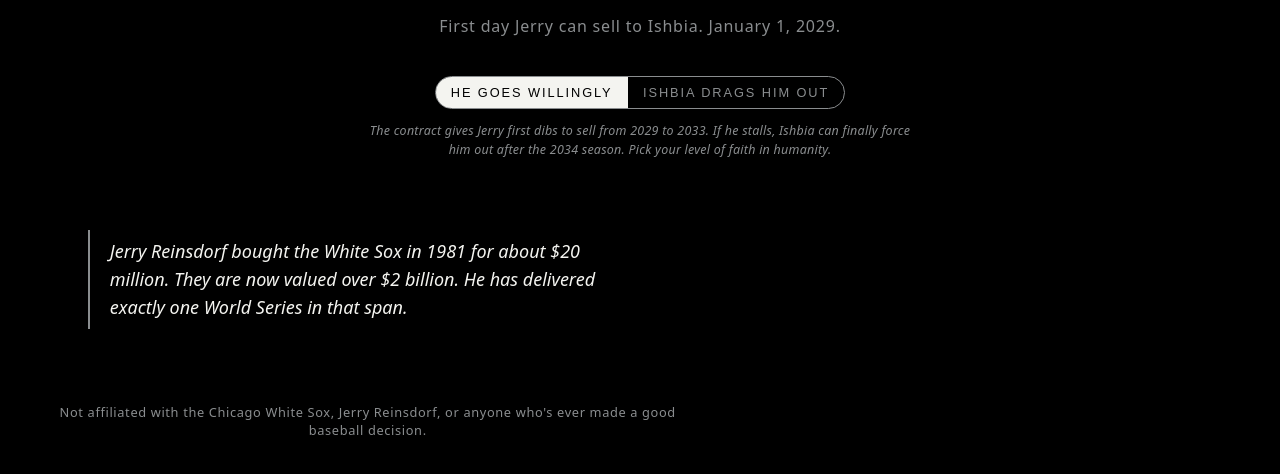
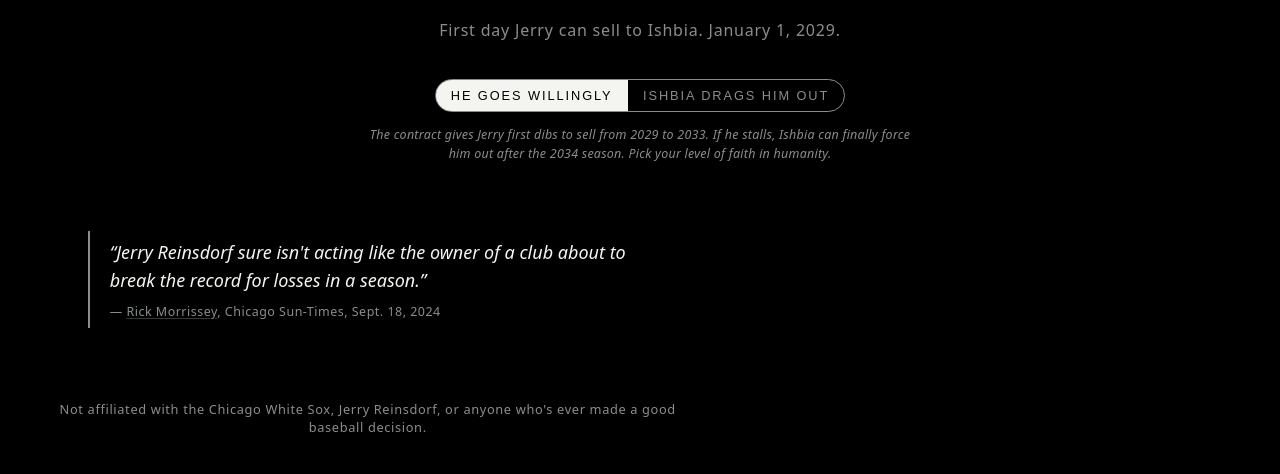
Before and after one commit to sendscott-del/jerry-countdown, a plain HTML site: page index.html in a window 1280 px wide. Shown: the part 302-776 px from the top of the page. Drawn offline with Linux system fonts and the light colour scheme.

Commit message:
Replace fictional roasts with real, sourced quotes from sportswriters (v1.2.0)

```diff
--- a/index.html
+++ b/index.html
@@ -144,15 +144,35 @@
   }
 
   .roast {
-    font-style: italic;
-    font-size: clamp(0.95rem, 1.6vw, 1.125rem);
-    line-height: 1.55;
-    color: var(--fg);
     transition: opacity 400ms ease;
     border-left: 2px solid var(--muted);
     padding: 0.5rem 1.25rem;
     text-align: left;
   }
+
+  .roast .quote {
+    font-style: italic;
+    font-size: clamp(0.95rem, 1.6vw, 1.125rem);
+    line-height: 1.55;
+    color: var(--fg);
+    margin: 0;
+  }
+
+  .roast .attribution {
+    margin-top: 0.5rem;
+    font-size: clamp(0.7rem, 1.05vw, 0.78rem);
+    color: var(--muted);
+    letter-spacing: 0.04em;
+  }
+
+  .roast .attribution a {
+    color: inherit;
+    text-decoration: underline;
+    text-decoration-color: rgba(138, 141, 143, 0.4);
+    text-underline-offset: 2px;
+  }
+
+  .roast .attribution a:hover { color: var(--fg); }
 
   .roast.is-hidden { opacity: 0; }
 
@@ -228,7 +248,10 @@
     </p>
 
     <div class="roast-wrap">
-      <blockquote class="roast" id="roast"></blockquote>
+      <blockquote class="roast" id="roast">
+        <p class="quote" id="roast-quote"></p>
+        <div class="attribution" id="roast-attribution"></div>
+      </blockquote>
     </div>
 
     <p class="footer">Not affiliated with the Chicago White Sox, Jerry Reinsdorf, or anyone who's ever made a good baseball decision.</p>
@@ -251,17 +274,79 @@
   let mode = (localStorage.getItem(STORAGE_KEY) === 'pessimist') ? 'pessimist' : 'optimist';
   let TARGET_DATE = TARGETS[mode];
 
+  // All quotes below are verbatim from published primary sources.
+  // Each entry: { quote, author, outlet, date, url }
   const roasts = [
-    "Jerry Reinsdorf bought the White Sox in 1981 for about $20 million. They are now valued over $2 billion. He has delivered exactly one World Series in that span.",
-    "The 2024 White Sox lost 121 games. That is the most losses by any team in modern MLB history. Congratulations.",
-    "Since the 2005 World Series, the White Sox have won a grand total of three playoff games.",
-    "In 44 years of Reinsdorf ownership, the White Sox have made the playoffs 7 times. The Bulls — who he also owns — have made it 36.",
-    "He is 89 years old and the contract lets him keep the team for at least four more years. He could have just retired. He chose this.",
-    "He sold the stadium naming rights to a mortgage company. Then a different mortgage company. That is the level of planning.",
-    "He reportedly took meetings with the mayor of Nashville about relocating the team. To the home city of Justin Ishbia's alma mater. Read that sentence again.",
-    "The contract with Ishbia doesn't even force a sale. Jerry has the option from 2029 to 2033. Ishbia can only force it after the 2034 season. Jerry could still be here at 98.",
-    "Adjusted 2025 payroll: under $68 million. Only two players making over $10 million. For a team worth two billion dollars.",
-    "You know what? Just look at the number above. That's the roast."
+    {
+      quote: "Jerry Reinsdorf sure isn't acting like the owner of a club about to break the record for losses in a season.",
+      author: "Rick Morrissey",
+      outlet: "Chicago Sun-Times",
+      date: "Sept. 18, 2024",
+      url: "https://chicago.suntimes.com/white-sox/2024/09/18/worst-team-ever-wants-money-for-new-stadium-lower-2025-payroll-wanna-be-white-sox-fan-jerry-reinsdorf"
+    },
+    {
+      quote: "How bad do you have to be to win a billion dollars worth of pity, and then ask for double that?",
+      author: "Ray Ratto",
+      outlet: "Defector",
+      date: "July 29, 2024",
+      url: "https://defector.com/why-are-the-white-sox-like-this"
+    },
+    {
+      quote: "Look, we're not going to be in the (Shohei) Ohtani race, I'll tell you that right now. And we're not going to sign pitchers to 10-year deals.",
+      author: "Jerry Reinsdorf himself",
+      outlet: "quoted by Paul Sullivan, Chicago Tribune",
+      date: "Sept. 28, 2024",
+      url: "https://sports.yahoo.com/column-2024-chicago-white-sox-191700210.html"
+    },
+    {
+      quote: "It was not given the title as 'worst team ever.' The Sox earned it.",
+      author: "Paul Sullivan",
+      outlet: "Chicago Tribune",
+      date: "Sept. 28, 2024",
+      url: "https://sports.yahoo.com/column-2024-chicago-white-sox-191700210.html"
+    },
+    {
+      quote: "[Reinsdorf is] a baseball fan owner who thinks he knows everything, and maybe he did in 1992, but the amount of info has skyrocketed in the last 30 years and he's put his middle finger up at that.",
+      author: "Anonymous former White Sox employee",
+      outlet: "Ken Rosenthal & Britt Ghiroli, The Athletic",
+      date: "Sept. 2024",
+      url: "https://bleacherreport.com/articles/10136015-white-soxs-jerry-reinsdorf-ripped-in-report-amid-woes-thinks-he-knows-everything"
+    },
+    {
+      quote: "Reinsdorf isn't cheap, but he's definitely not aggressive.",
+      author: "Laurence W. Holmes",
+      outlet: "Chicago Sun-Times",
+      date: "Feb. 14, 2023",
+      url: "https://chicago.suntimes.com/sports/2023/2/14/23600339/jerry-reinsdorf-bulls-white-sox-owner-chairman-commitment-desire-winning"
+    },
+    {
+      quote: "Fighting for the play-in tournament should be beneath Reinsdorf.",
+      author: "Laurence W. Holmes",
+      outlet: "Chicago Sun-Times",
+      date: "Feb. 14, 2023",
+      url: "https://chicago.suntimes.com/sports/2023/2/14/23600339/jerry-reinsdorf-bulls-white-sox-owner-chairman-commitment-desire-winning"
+    },
+    {
+      quote: "Jerry Reinsdorf's estate planning includes an inexplicable desire to punish Tennesseeans.",
+      author: "Ray Ratto",
+      outlet: "Defector",
+      date: "July 29, 2024",
+      url: "https://defector.com/why-are-the-white-sox-like-this"
+    },
+    {
+      quote: "But no organization should ever field a team as poorly constructed as the 2024 White Sox and then talk about bad breaks or frustrating losses.",
+      author: "Paul Sullivan",
+      outlet: "Chicago Tribune",
+      date: "Sept. 28, 2024",
+      url: "https://sports.yahoo.com/column-2024-chicago-white-sox-191700210.html"
+    },
+    {
+      quote: "The slashed payroll for 2025 and the talk of public funding for a new ballpark? That's piled-on heartlessness.",
+      author: "Rick Morrissey",
+      outlet: "Chicago Sun-Times",
+      date: "Sept. 18, 2024",
+      url: "https://chicago.suntimes.com/white-sox/2024/09/18/worst-team-ever-wants-money-for-new-stadium-lower-2025-payroll-wanna-be-white-sox-fan-jerry-reinsdorf"
+    }
   ];
 
   const $days = document.getElementById('days');
@@ -271,6 +356,8 @@
   const $countdown = document.getElementById('countdown');
   const $app = document.getElementById('app');
   const $roast = document.getElementById('roast');
+  const $roastQuote = document.getElementById('roast-quote');
+  const $roastAttribution = document.getElementById('roast-attribution');
   const $subhead = document.getElementById('subhead');
   const $optimist = document.getElementById('mode-optimist');
   const $pessimist = document.getElementById('mode-pessimist');
@@ -307,7 +394,19 @@
   const reduceMotion = window.matchMedia('(prefers-reduced-motion: reduce)').matches;
 
   function showRoast(i) {
-    $roast.textContent = roasts[i];
+    const r = roasts[i];
+    $roastQuote.textContent = '\u201C' + r.quote + '\u201D';
+    $roastAttribution.innerHTML = '';
+    const dash = document.createTextNode('\u2014 ');
+    const link = document.createElement('a');
+    link.href = r.url;
+    link.target = '_blank';
+    link.rel = 'noopener noreferrer';
+    link.textContent = r.author;
+    const tail = document.createTextNode(', ' + r.outlet + ', ' + r.date);
+    $roastAttribution.appendChild(dash);
+    $roastAttribution.appendChild(link);
+    $roastAttribution.appendChild(tail);
   }
 
   function rotateRoast() {
```
Also changed, not shown: 1 other file.
